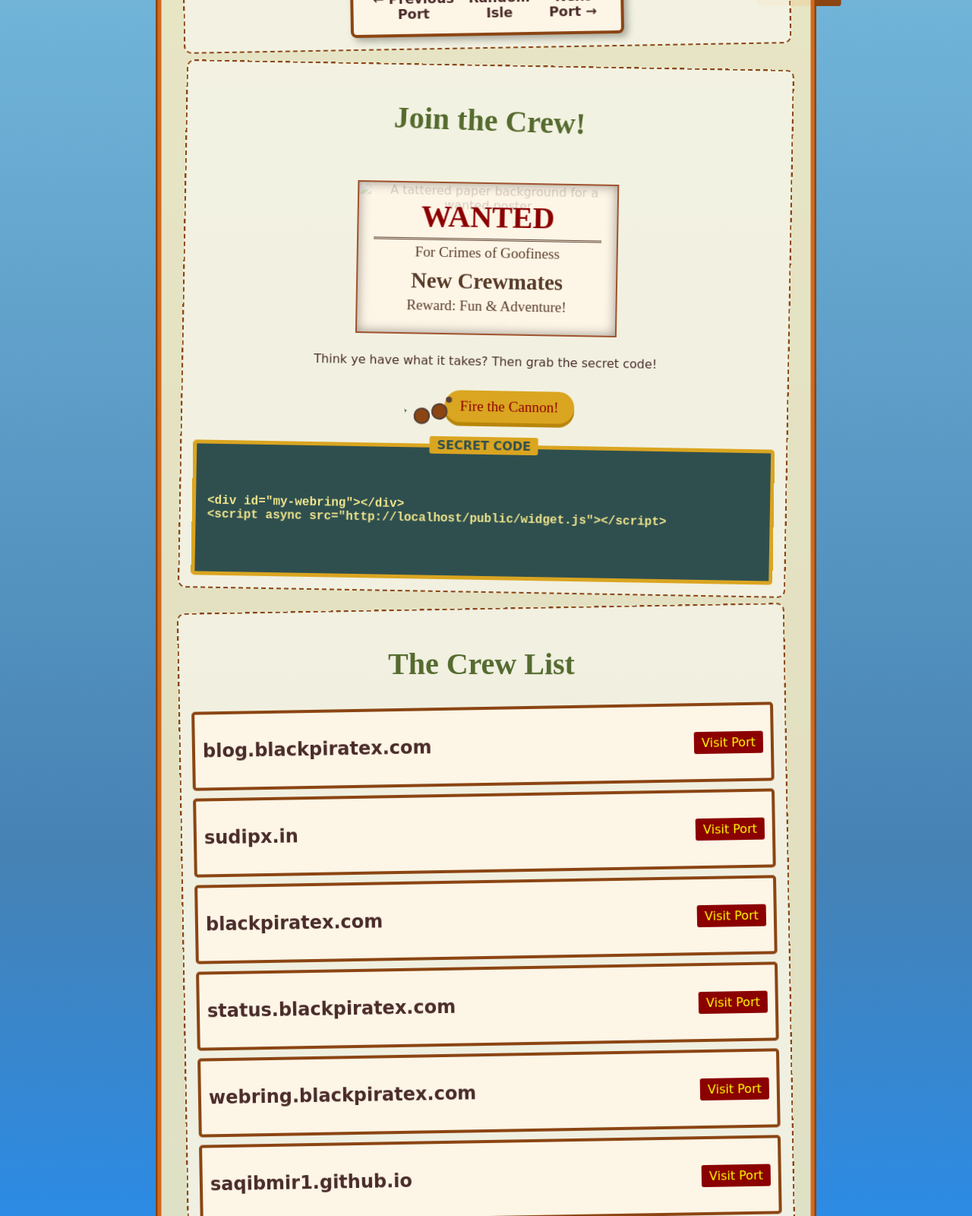
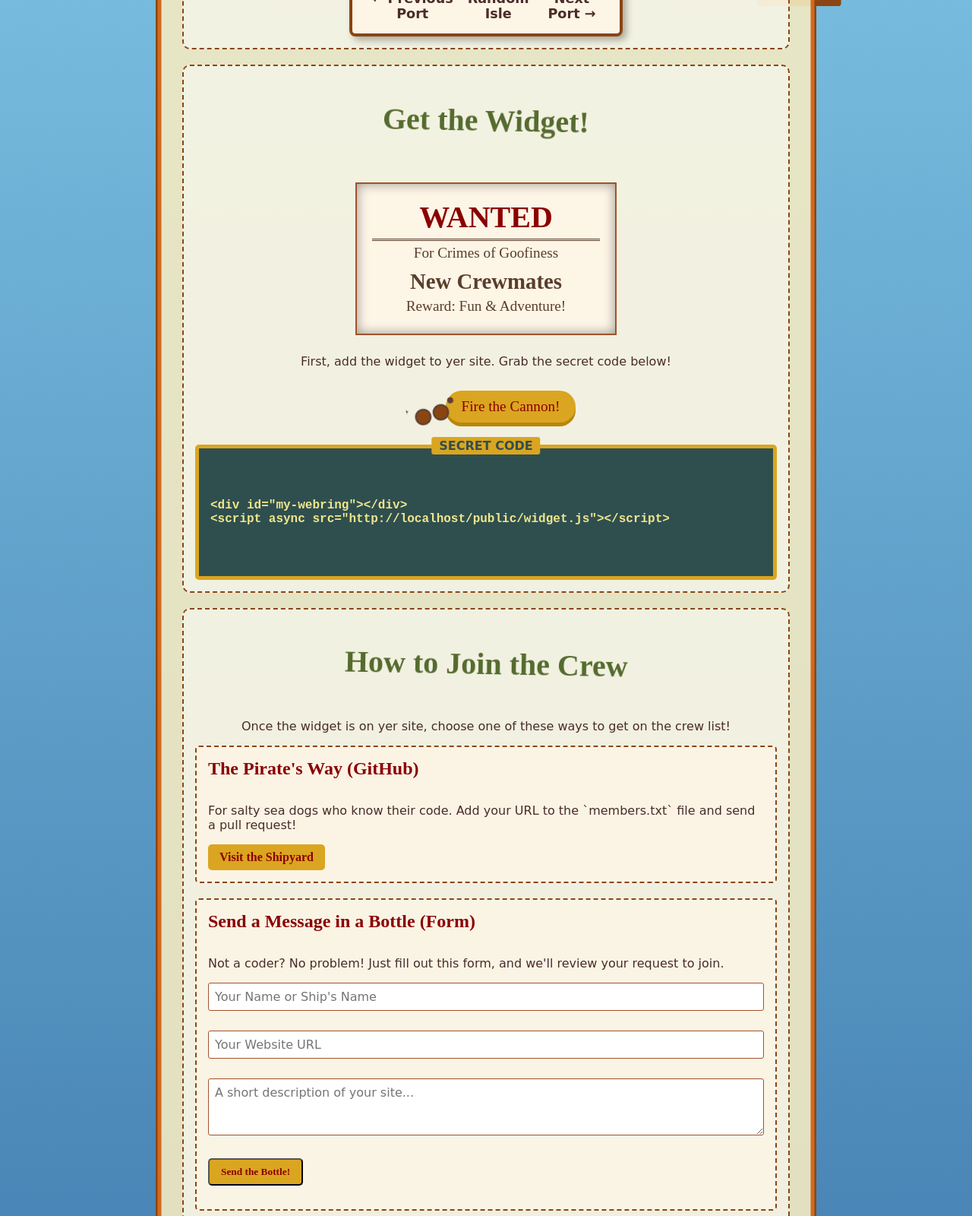
Before and after one commit to blackpiratelive/webring, a plain HTML site: page index.html in a window 1280 px wide. Shown: the part 580-2180 px from the top of the page at 76% size. Drawn offline with Linux system fonts and the light colour scheme; no server answers; a web font is replaced by a local one.

Commit message:
Update index.html

```diff
--- a/index.html
+++ b/index.html
@@ -99,11 +99,75 @@
             padding: 15px;
             margin-bottom: 20px;
             border-radius: 10px;
-            transition: transform 0.3s ease-in-out;
         }
-        .section:nth-of-type(odd) { transform: rotate(-1deg); }
-        .section:nth-of-type(even) { transform: rotate(1deg); }
-        .section:hover { transform: rotate(0deg) scale(1.02); }
+
+        #member-list .member-card {
+            border: 4px solid #8B4513;
+            background-color: #fdf5e6; /* Old Lace */
+            padding: 10px;
+            margin-bottom: 10px;
+            display: flex;
+            justify-content: space-between;
+            align-items: center;
+            border-radius: 5px;
+            transition: transform 0.2s;
+        }
+
+        #member-list .member-card:hover {
+            transform: scale(1.05) rotate(1deg);
+        }
+
+        #member-list .member-card h3 {
+            font-size: 1.5rem;
+        }
+
+        #member-list .member-card a {
+            display: inline-block;
+            padding: 5px 10px;
+            background-color: #8B0000;
+            color: #FFFF00;
+            text-decoration: none;
+            border-radius: 3px;
+        }
+
+        /* --- STYLES for "Get the Widget" Section --- */
+        .wanted-poster {
+            position: relative;
+            width: 100%;
+            max-width: 300px;
+            margin: 25px auto;
+            padding: 20px;
+            background-color: #fdf5e6;
+            border: 2px solid #a0522d;
+            box-shadow: inset 0 0 15px rgba(0,0,0,0.4);
+        }
+        .poster-text {
+            font-family: 'IM Fell English SC', serif;
+            color: #5a3d2b;
+        }
+        .poster-text h3 { font-size: 2.5rem; color: #8B0000; margin: 0; border-bottom: 3px double #5a3d2b; padding-bottom: 5px; }
+        .poster-text h4 { font-size: 1.8rem; margin: 10px 0 5px; }
+        .poster-text p { margin: 5px 0; font-size: 1.2rem; }
+
+        .cannon-container {
+            position: relative;
+            display: flex;
+            justify-content: center;
+            align-items: center;
+            margin-top: 20px;
+            min-height: 60px;
+        }
+        .cannon { width: 80px; transform: rotate(-15deg); margin-right: -15px; z-index: 2; }
+        #cannonball { display: none; position: absolute; width: 20px; height: 20px; background: #333; border-radius: 50%; left: 50%; top: 50%; transform: translate(-60px, -10px); z-index: 1; }
+        #cannonball.fire { display: block; animation: fire-cannon 1s ease-out forwards; }
+        @keyframes fire-cannon { 0% { transform: translate(-60px, -10px) scale(1); opacity: 1; } 100% { transform: translate(400px, -200px) scale(0); opacity: 0; } }
+
+        #boom-text { position: absolute; left: 50%; top: 50%; font-size: 2.5rem; font-family: 'IM Fell English SC', serif; color: orange; text-shadow: 2px 2px black; opacity: 0; pointer-events: none; }
+        #boom-text.show { animation: boom-effect 0.5s ease-out forwards; }
+        @keyframes boom-effect { 0% { transform: translate(-50%, -50%) scale(0); opacity: 1; } 50% { opacity: 1; } 100% { transform: translate(-50%, -50%) scale(2); opacity: 0; } }
+
+        #copy-button { font-family: 'IM Fell English SC', serif; font-size: 1.2rem; padding: 10px 20px; border: none; background: #DAA520; color: #8B0000; cursor: pointer; border-radius: 50px; box-shadow: 0 5px #B8860B; transition: all 0.1s ease-in-out; }
+        #copy-button:active { transform: translateY(5px); box-shadow: 0 0 #B8860B; }
 
         #embed-code-container {
             background-color: #2F4F4F; /* Dark Slate Gray */
@@ -136,62 +200,13 @@
             font-weight: bold;
         }
 
-        @keyframes jiggle {
-            0%, 100% { transform: scale(1) rotate(0); }
-            25% { transform: scale(1.1) rotate(-3deg); }
-            75% { transform: scale(1.1) rotate(3deg); }
-        }
-
-        #copy-button {
-            font-family: 'IM Fell English SC', serif;
-            font-size: 1.2rem;
-            padding: 10px 20px;
-            border: none;
-            background: #DAA520; /* Gold */
-            color: #8B0000;
-            cursor: pointer;
-            border-radius: 50px;
-            box-shadow: 0 5px #B8860B; /* DarkGoldenRod */
-            transition: all 0.1s ease-in-out;
-        }
-
-        #copy-button:hover {
-            animation: jiggle 0.5s;
-        }
-
-        #copy-button:active {
-            transform: translateY(5px);
-            box-shadow: 0 0 #B8860B;
-        }
-
-        #member-list .member-card {
-            border: 4px solid #8B4513;
-            background-color: #fdf5e6; /* Old Lace */
-            padding: 10px;
-            margin-bottom: 10px;
-            display: flex;
-            justify-content: space-between;
-            align-items: center;
-            border-radius: 5px;
-            transition: transform 0.2s;
-        }
-
-        #member-list .member-card:hover {
-            transform: scale(1.05) rotate(1deg);
-        }
-
-        #member-list .member-card h3 {
-            font-size: 1.5rem;
-        }
-
-        #member-list .member-card a {
-            display: inline-block;
-            padding: 5px 10px;
-            background-color: #8B0000;
-            color: #FFFF00;
-            text-decoration: none;
-            border-radius: 3px;
-        }
+        /* --- STYLES for How to Join Section --- */
+        .join-method { text-align: left; background: rgba(253, 245, 230, 0.8); border: 2px dashed #8B4513; padding: 15px; margin-bottom: 20px; border-radius: 5px; }
+        .join-method h4 { font-family: 'IM Fell English SC', serif; font-size: 1.5rem; margin-top: 0; color: #8B0000; }
+        .join-method p { font-size: 1rem; }
+        .join-button { display: inline-block; background: #DAA520; color: #8B0000; padding: 8px 15px; border-radius: 5px; text-decoration: none; font-family: 'IM Fell English SC', serif; font-weight: bold; transition: transform 0.2s; }
+        .join-button:hover { transform: scale(1.1); }
+        .netlify-form input, .netlify-form textarea { width: 100%; padding: 8px; margin-bottom: 10px; border-radius: 3px; border: 1px solid #a0522d; background: #fff; box-sizing: border-box; font-family: 'Gaegu', cursive; font-size: 1rem; }
 
         @keyframes fly-around {
             0% { transform: translate(0, 0) rotate(10deg); }
@@ -206,107 +221,10 @@
             animation: fly-around 8s ease-in-out infinite;
             margin-top: 20px;
         }
-
-        /* --- NEW STYLES for Wanted Poster & Cannon --- */
-        .wanted-poster {
-            position: relative;
-            width: 100%;
-            max-width: 300px;
-            margin: 25px auto;
-            padding: 20px;
-            background-color: #fdf5e6; /* Old Lace */
-            border: 2px solid #a0522d; /* Sienna */
-            box-shadow: inset 0 0 15px rgba(0,0,0,0.4);
-        }
-        .poster-background {
-            position: absolute;
-            top: 0; left: 0;
-            width: 100%; height: 100%;
-            object-fit: cover;
-            opacity: 0.2; /* Adjust if you add a texture */
-            z-index: 1;
-        }
-        .poster-text {
-            position: relative;
-            z-index: 2;
-            font-family: 'IM Fell English SC', serif;
-            color: #5a3d2b;
-        }
-        .poster-text h3 {
-            font-size: 2.5rem;
-            color: #8B0000;
-            margin: 0;
-            border-bottom: 3px double #5a3d2b;
-            padding-bottom: 5px;
-        }
-        .poster-text h4 {
-            font-size: 1.8rem;
-            margin: 10px 0 5px;
-        }
-        .poster-text p {
-            margin: 5px 0;
-            font-size: 1.2rem;
-        }
-
-        .cannon-container {
-            position: relative;
-            display: flex;
-            justify-content: center;
-            align-items: center;
-            margin-top: 20px;
-            min-height: 60px;
-        }
-        .cannon {
-            width: 80px;
-            transform: rotate(-15deg);
-            margin-right: -15px;
-            z-index: 2;
-        }
-        #cannonball {
-            display: none;
-            position: absolute;
-            width: 20px;
-            height: 20px;
-            background: #333;
-            border-radius: 50%;
-            left: 50%;
-            top: 50%;
-            transform: translate(-60px, -10px); /* Start at cannon mouth */
-            z-index: 1;
-        }
-        #cannonball.fire {
-            display: block;
-            animation: fire-cannon 1s ease-out forwards;
-        }
-        @keyframes fire-cannon {
-            0% { transform: translate(-60px, -10px) scale(1); opacity: 1; }
-            100% { transform: translate(400px, -200px) scale(0); opacity: 0; }
-        }
-
-        @keyframes boom-effect {
-            0% { transform: translate(-50%, -50%) scale(0); opacity: 1; }
-            50% { opacity: 1; }
-            100% { transform: translate(-50%, -50%) scale(2); opacity: 0; }
-        }
-        #boom-text {
-            position: absolute;
-            left: 50%;
-            top: 50%;
-            font-size: 2.5rem;
-            font-family: 'IM Fell English SC', serif;
-            color: orange;
-            text-shadow: 2px 2px black;
-            opacity: 0;
-            pointer-events: none;
-        }
-        #boom-text.show {
-            animation: boom-effect 0.5s ease-out forwards;
-        }
     </style>
 </head>
 <body>
 
-    <!-- Animated icons in the background -->
     <div id="sea-animations">
         <img src="/icons/sailing-ship.svg" class="sailing-ship" alt="Sailing Ship">
     </div>
@@ -318,21 +236,15 @@
             <p style="font-size: 1.2rem;">The Goofiest Crew on the Seven Digital Seas!</p>
         </header>
 
-        <!-- Widget Preview Section -->
         <div class="section">
             <h2>The Spyglass</h2>
-            <div id="my-webring">
-                <!-- The widget will be dynamically inserted here -->
-            </div>
+            <div id="my-webring"></div>
         </div>
 
-        <!-- How to Join Section -->
         <div class="section">
-            <h2>Join the Crew!</h2>
+            <h2>Get the Widget!</h2>
 
-            <!-- WANTED POSTER -->
             <div class="wanted-poster">
-                <img src="" alt="A tattered paper background for a wanted poster" class="poster-background">
                 <div class="poster-text">
                     <h3>WANTED</h3>
                     <p>For Crimes of Goofiness</p>
@@ -341,9 +253,8 @@
                 </div>
             </div>
 
-            <p>Think ye have what it takes? Then grab the secret code!</p>
+            <p>First, add the widget to yer site. Grab the secret code below!</p>
 
-            <!-- CANNON AND BUTTON -->
             <div class="cannon-container">
                 <svg class="cannon" viewBox="0 0 100 60"><g><path d="M85,30a5,5 0 1,0 10,0a5,5 0 1,0-10,0" fill="#5C4033"/><path d="M90,30H20a5,5 0 0,0-5,5v-10a5,5 0 0,0 5,5H90Z" fill="#36454F"/><circle cx="40" cy="45" r="12" fill="#8B4513" stroke="#5C4033" stroke-width="3"/><circle cx="70" cy="45" r="12" fill="#8B4513" stroke="#5C4033" stroke-width="3"/></g></svg>
                 <button id="copy-button">Fire the Cannon!</button>
@@ -356,7 +267,28 @@
             </div>
         </div>
 
-        <!-- Member List Section -->
+        <!-- NEW "HOW TO JOIN" SECTION -->
+        <div class="section">
+            <h2>How to Join the Crew</h2>
+            <p>Once the widget is on yer site, choose one of these ways to get on the crew list!</p>
+            <div class="join-method">
+                <h4>The Pirate's Way (GitHub)</h4>
+                <p>For salty sea dogs who know their code. Add your URL to the `members.txt` file and send a pull request!</p>
+                <a href="https://github.com/your-username/your-repo-name" target="_blank" class="join-button">Visit the Shipyard</a>
+            </div>
+            <div class="join-method">
+                <h4>Send a Message in a Bottle (Form)</h4>
+                <p>Not a coder? No problem! Just fill out this form, and we'll review your request to join.</p>
+                <form name="join-requests" method="POST" data-netlify="true" class="netlify-form">
+                    <input type="hidden" name="form-name" value="join-requests" />
+                    <p><input type="text" name="name" placeholder="Your Name or Ship's Name" required /></p>
+                    <p><input type="url" name="website" placeholder="Your Website URL" required /></p>
+                    <p><textarea name="description" placeholder="A short description of your site..." rows="3"></textarea></p>
+                    <p><button type="submit" class="join-button">Send the Bottle!</button></p>
+                </form>
+            </div>
+        </div>
+
         <div class="section">
             <h2>The Crew List</h2>
             <div id="member-list">
@@ -370,55 +302,36 @@
         <p>Built with stolen code and a bottle of rum.</p>
     </footer>
 
-    <!-- This script powers the index page functionality -->
     <script>
         document.addEventListener('DOMContentLoaded', () => {
-            // --- Set the embed code ---
+            const copyButton = document.getElementById('copy-button');
+            const cannonball = document.getElementById('cannonball');
+            const boomText = document.getElementById('boom-text');
             const embedCodeContainer = document.getElementById('embed-code');
+
+            // Set the embed code content
             const widgetUrl = new URL('/public/widget.js', window.location.href).href;
             const embedHtml = `<div id="my-webring"></div>\n<script async src="${widgetUrl}"><\/script>`;
             embedCodeContainer.textContent = embedHtml;
 
-            // --- Copy Button Logic ---
-            const copyButton = document.getElementById('copy-button');
-            const cannonball = document.getElementById('cannonball');
-            const boomText = document.getElementById('boom-text');
+            copyButton.addEventListener('click', () => {
+                // Copy the text from the visible code block
+                navigator.clipboard.writeText(embedCodeContainer.textContent);
 
-            copyButton.addEventListener('click', () => {
-                // Copy text to clipboard
-                const textToCopy = embedCodeContainer.textContent;
-                const textArea = document.createElement('textarea');
-                textArea.value = textToCopy;
-                document.body.appendChild(textArea);
-                textArea.select();
-                try {
-                    document.execCommand('copy');
-                    copyButton.textContent = 'GOT IT, CAP\'N!';
-                } catch (err) {
-                    console.error('Arrgh, failed to copy: ', err);
-                    copyButton.textContent = 'LOST AT SEA :(';
-                }
-                document.body.removeChild(textArea);
-                setTimeout(() => {
-                    copyButton.textContent = 'Fire the Cannon!';
-                }, 2000);
+                copyButton.textContent = 'CODE GRABBED!';
+                setTimeout(() => { copyButton.textContent = 'Fire the Cannon!'; }, 2000);
 
-                // Fire the cannon!
+                // Fire the animation
                 cannonball.classList.remove('fire');
                 boomText.classList.remove('show');
-                // This is a trick to restart the CSS animation
                 void cannonball.offsetWidth;
                 cannonball.classList.add('fire');
                 boomText.classList.add('show');
             });
 
-            // --- Fetch and display the member list ---
             const memberListContainer = document.getElementById('member-list');
             fetch('/api/webring?action=list')
-                .then(response => {
-                    if (response.ok) return response.json();
-                    return fetch('/members.txt').then(res => res.text());
-                })
+                .then(response => response.ok ? response.json() : fetch('/members.txt').then(res => res.text()))
                 .then(data => {
                     let members;
                     if (typeof data === 'string') {
@@ -428,15 +341,12 @@
                     }
 
                     if (members && members.length > 0) {
-                        memberListContainer.innerHTML = ''; // Clear loading text
+                        memberListContainer.innerHTML = '';
                         members.forEach(url => {
                             const memberCard = document.createElement('div');
                             memberCard.className = 'member-card';
                             const domain = new URL(url).hostname.replace('www.', '');
-                            memberCard.innerHTML = `
-                                <h3>${domain}</h3>
-                                <a href="${url}" target="_blank" rel="noopener noreferrer">Visit Port</a>
-                            `;
+                            memberCard.innerHTML = `<h3>${domain}</h3><a href="${url}" target="_blank" rel="noopener noreferrer">Visit Port</a>`;
                             memberListContainer.appendChild(memberCard);
                         });
                     } else {
@@ -450,7 +360,6 @@
         });
     </script>
 
-    <!-- This script loads the widget for the preview -->
     <script async src="/public/widget.js"></script>
 
 </body>
```
